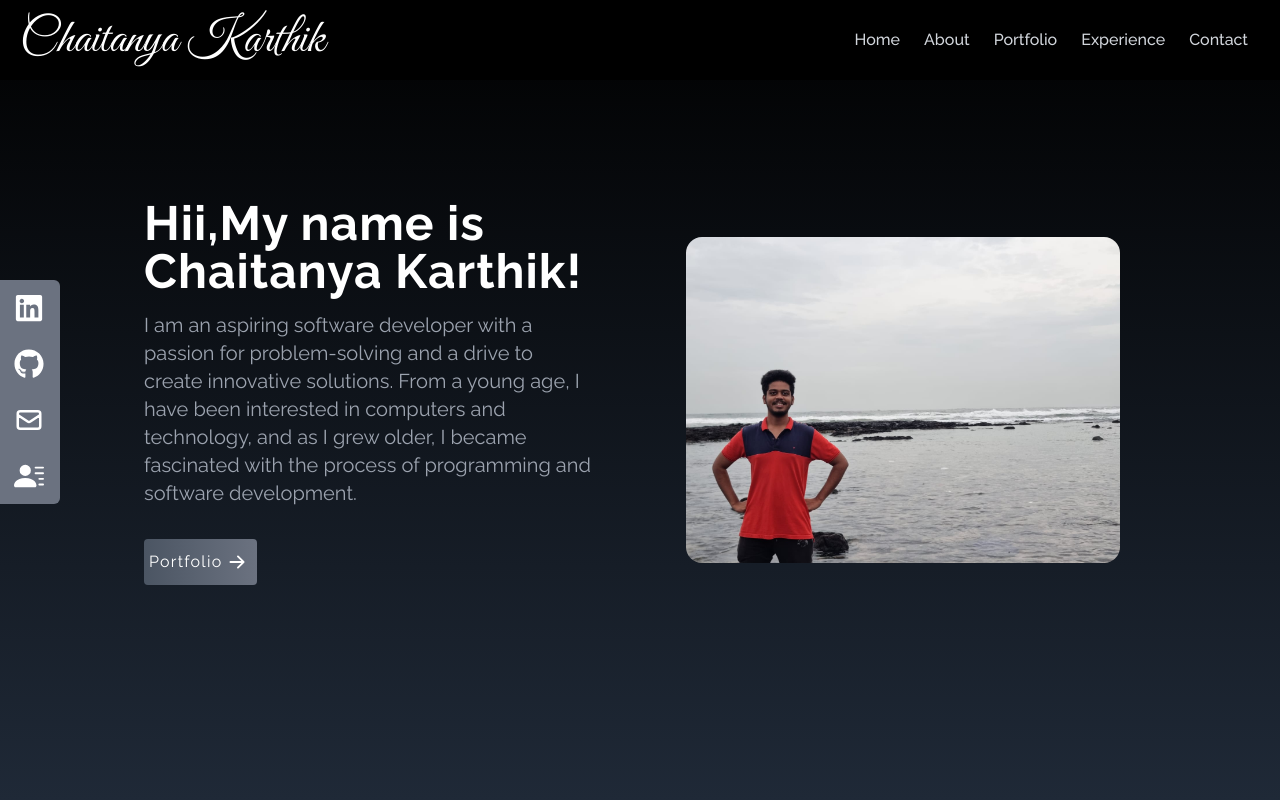
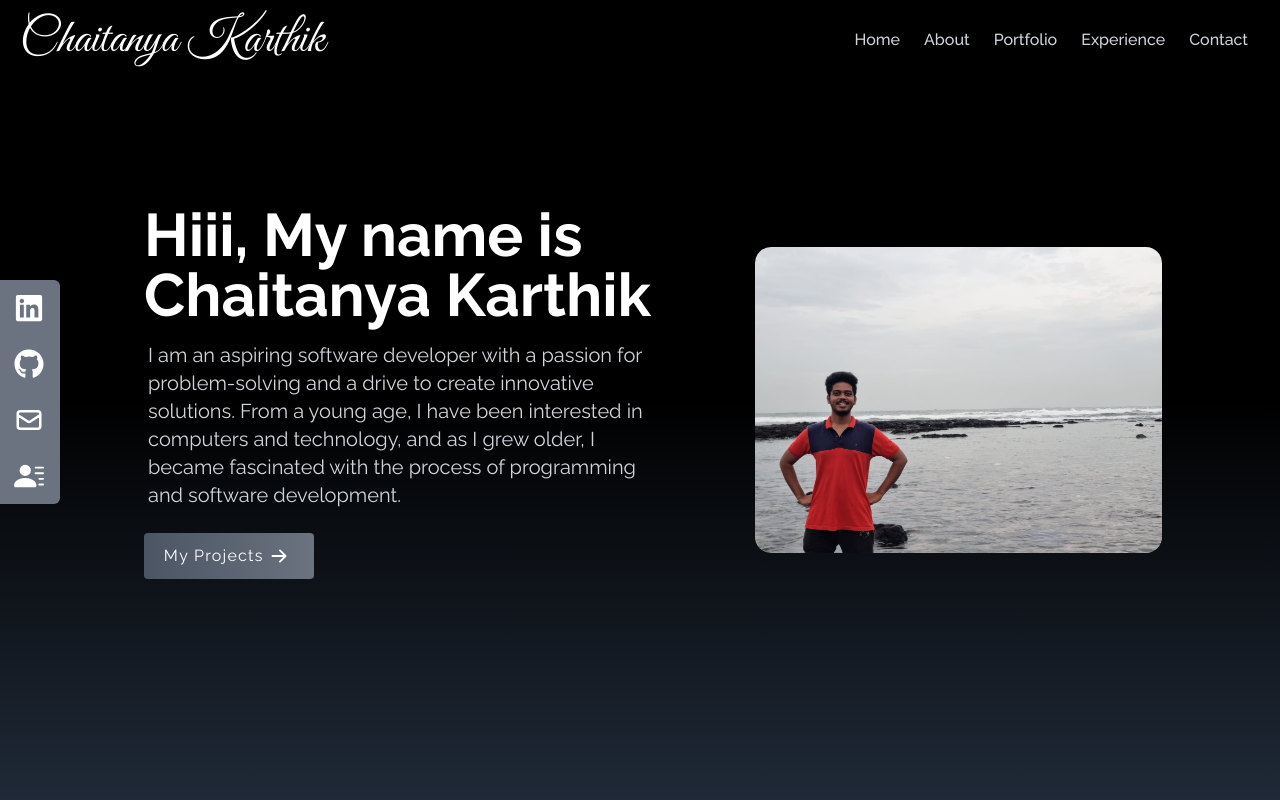
Before and after one commit to ChaitanyaKarthikitis/react-portfolio-app, a React (Create React App) app: page / in a window 1280 px wide. Shown: the top 800 px of the page. Built offline with nearby package versions, Linux system fonts and the light colour scheme; the HTML template or start-up script is replaced by a standard one.

Commit message:
About us commit

```diff
--- a/src/components/About.jsx
+++ b/src/components/About.jsx
@@ -14,7 +14,7 @@ const About = () => {
             </p>
             <br />
             <p className='text-xl text-gray-400'>
-                Please go through this website to know everything about my professional skill-sets, projects and many more.
+                Please go through this website to know everything about my professional skill-sets, projects and many more.You could also get in touch with me int the contact form below.Happy Browsing😊
             </p>
         </div>
     </div>
--- a/src/components/Home.jsx
+++ b/src/components/Home.jsx
@@ -10,50 +10,50 @@ const Home=()=>{
     // const [img,setImg] = useState(false)
 
      return (
-    // <div name='Home' className='h-screen w-full bg-gradient-to-b from-black via-black to-gray-800 text-white'>
-    //     <div className='max-w-screen-xl   mx-auto flex flex-col text-left items-center justify-center h-full px-4 md:flex-row'>
-    //         <div className=' w-full md:ml-32 bring-it-down'>
-    //             <h2 className='text-white text-5xl sm:text-6xl font-bold pb-2'>Hiii, My name is Chaitanya Karthik </h2>
+    <div name='Home' className='h-screen w-full bg-gradient-to-b from-black via-black to-gray-800 text-white'>
+        <div className='max-w-screen-xl   mx-auto flex flex-col text-left items-center justify-center pt-14 md:pt-0 h-screen px-4 md:flex-row'>
+            <div className=' w-full md:ml-32 '>
+                <h2 className='text-white text-5xl sm:text-6xl font-bold pb-2'>Hiii, My name is Chaitanya Karthik </h2>
 
-    //             <p className='text-gray-300 text-xl   w-full px-1 md:py-2'> I am an aspiring software developer with a passion for problem-solving and a drive to create innovative solutions. From a young age, I have been interested in computers and technology, and as I grew older, I became fascinated with the process of programming and software development.  </p>
+                <p className='text-gray-300 text-xl   w-full px-1 md:py-2'> I am an aspiring software developer with a passion for problem-solving and a drive to create innovative solutions. From a young age, I have been interested in computers and technology, and as I grew older, I became fascinated with the process of programming and software development.  </p>
 
-    //             <div>
-    //                 <Link to='Portfolio' smooth duration={500} id='spacing-letter' className='group flex  justify-center items-center  md:my-2 md:px-4 my-2 md:my-4 py-2 w-1/3 cursor-pointer rounded bg-gradient-to-r from-gray-600 to-gray-500 '>
-    //                     Portfolio
-    //                     <span className='group-hover:rotate-90 duration-300 '>
-    //                         <BsArrowRightShort size={30}/>
-    //                     </span>
-    //                 </Link>
-    //             </div>
+                <div className='mx-auto md:mx-0'>
+                    <Link to='Portfolio' smooth duration={500} id='spacing-letter' className='group flex  justify-center items-center   md:px-4 my-2 md:my-4 py-2 w-1/2 md:w-2/3 lg:w-1/3 cursor-pointer rounded bg-gradient-to-r from-gray-600 to-gray-500 '>
+                        My Projects
+                        <span className='group-hover:rotate-90 duration-300 '>
+                            <BsArrowRightShort size={30}/>
+                        </span>
+                    </Link>
+                </div>
+            </div>
+            <div  className="">
+                <img src={myImg}   alt="my profile " className='rounded-2xl mt-5 md:mt-0  mx-auto w-2/3 md:w-2/3  ' />
+
+            </div>
+        </div>
+    </div>
+    // <div name="Home" className='h-screen w-full bg-gradient-to-b from-black to-gray-800 '>
+    //     <div className="text-white max-w-screen-lg mx-auto flex flex-col items-center justify-center md:flex-row h-full px-4 adjust">
+    //         <div className='flex flex-col '>
+    //         <div className='flex flex-col increase-width justify-center min-w-fit  md:mt-0'>
+    //             <h2 className='text-5xl  letter-spacing font-bold inline '>Hii,My name is Chaitanya Karthik!</h2>
+    //             <p className='text-gray-400 py-4 text-xl max-w-md'>I am an aspiring software developer with a passion for problem-solving and a drive to create innovative solutions. From a young age, I have been interested in computers and technology, and as I grew older, I became fascinated with the process of programming and software development.</p>
     //         </div>
-    //         <div  className="">
-    //             <img src={myImg}   alt="my profile " className='rounded-2xl   mx-auto w-2/3 md:w-2/3  ' />
-
+    //         <div>
+    //             <Link to='Portfolio' smooth duration={500} id='spacing-letter' className='group flex   justify-center items-center   md:px-4 my-2 md:my-4 py-2 w-1/3 md:w-1/2 cursor-pointer rounded bg-gradient-to-r from-gray-600 to-gray-500 '>
+    //                     My Projects
+    //                      <span className='group-hover:rotate-90 duration-300 '>
+    //                          <BsArrowRightShort size={30}/>
+    //                      </span>
+    //                  </Link>
+    //         </div>
+    //         </div>
+    //         <div>
+    //             <img src={myImg} alt="nice image" className='rounded-2xl sm:w-2/3 md:mr-4  mx-auto md:w-2/3 '/>
     //         </div>
     //     </div>
+
     // </div>
-    <div name="Home" className='h-screen w-full bg-gradient-to-b from-black to-gray-800 '>
-        <div className="text-white max-w-screen-lg mx-auto flex flex-col items-center justify-center md:flex-row h-full px-4 adjust">
-            <div className='flex flex-col '>
-            <div className='flex flex-col increase-width justify-center min-w-fit mt-20 md:mt-0'>
-                <h2 className='text-5xl  letter-spacing font-bold inline '>Hii,My name is Chaitanya Karthik!</h2>
-                <p className='text-gray-400 py-4 text-xl max-w-md'>I am an aspiring software developer with a passion for problem-solving and a drive to create innovative solutions. From a young age, I have been interested in computers and technology, and as I grew older, I became fascinated with the process of programming and software development.</p>
-            </div>
-            <div>
-                <Link to='Portfolio' smooth duration={500} id='spacing-letter' className='group flex   justify-center items-center   md:px-4 my-2 md:my-4 py-2 w-1/3 cursor-pointer rounded bg-gradient-to-r from-gray-600 to-gray-500 '>
-                        Portfolio
-                         <span className='group-hover:rotate-90 duration-300 '>
-                             <BsArrowRightShort size={30}/>
-                         </span>
-                     </Link>
-            </div>
-            </div>
-            <div>
-                <img src={myImg} alt="nice image" className='rounded-2xl sm:w-2/3 md:mr-4  mx-auto md:w-2/3 '/>
-            </div>
-        </div>
-
-    </div>
   )
 
 }
```
Also changed, not shown: 11 other files (tests, documents, lock files or other folders).
